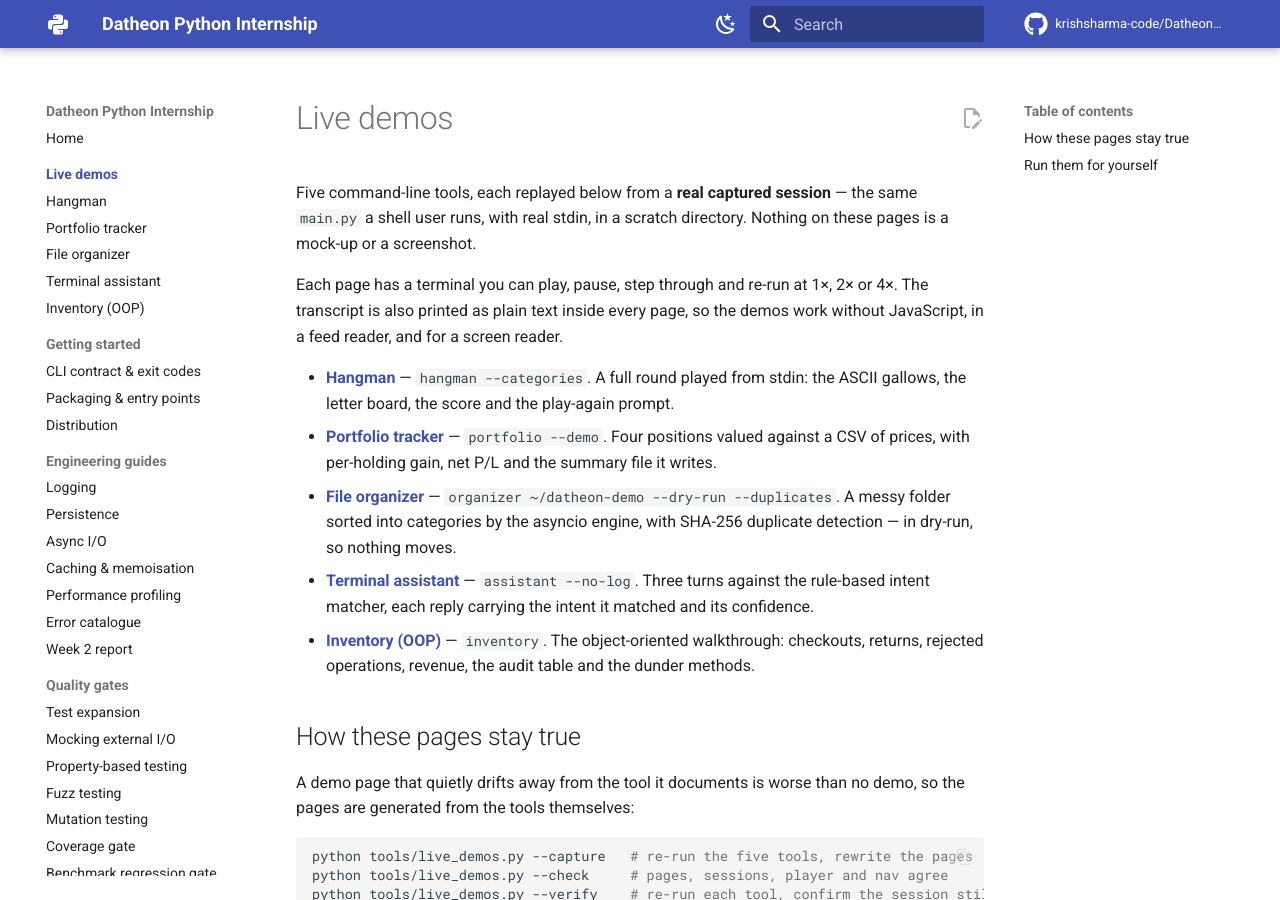
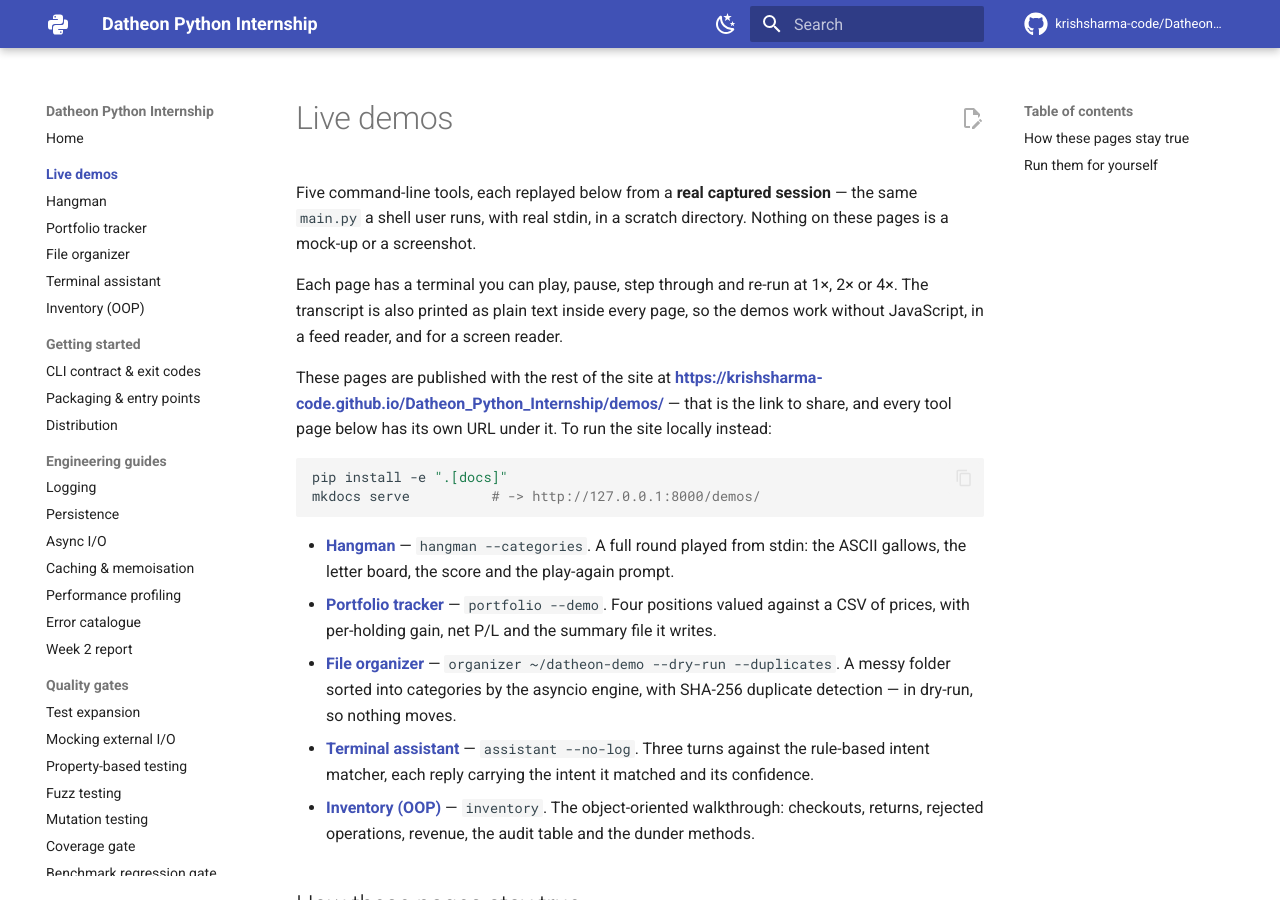
Before and after one commit to krishsharma-code/Datheon_Python_Internship, an MkDocs documentation site: the page built from docs/demos/index.md, in a window 1280 px wide and 900 px high. Built offline with MkDocs 1.6.1 and Material for MkDocs 9.7.7, drawn with Linux system fonts in a browser that asks for light colours; comment, search, counter and statistics services are not loaded.

Commit message:
docs(demos): name the published URL on the demos hub (#34)
Points the hub at the published site and documents the local preview. First Docs run with GitHub Pages enabled, so this also publishes the site.

````diff
--- a/docs/demos/index.md
+++ b/docs/demos/index.md
@@ -7,6 +7,16 @@ Nothing on these pages is a mock-up or a screenshot.
 Each page has a terminal you can play, pause, step through and re-run at 1×, 2×
 or 4×. The transcript is also printed as plain text inside every page, so the
 demos work without JavaScript, in a feed reader, and for a screen reader.
+
+These pages are published with the rest of the site at
+**<https://krishsharma-code.github.io/Datheon_Python_Internship/demos/>** — that
+is the link to share, and every tool page below has its own URL under it. To run
+the site locally instead:
+
+```bash
+pip install -e ".[docs]"
+mkdocs serve          # -> http://127.0.0.1:8000/demos/
+```
 
 - **[Hangman](hangman.md)** — `hangman --categories`. A full round played from
   stdin: the ASCII gallows, the letter board, the score and the play-again
--- a/docs/submission/freeze.json
+++ b/docs/submission/freeze.json
@@ -55,7 +55,7 @@
     "docs/coverage_gate.md": "9d5d4eb40122ec44912efd33d2800f0c3feaf230f30c20f8533a9f4d0391d1f8",
     "docs/demos/assistant.md": "097e07311c3fead18acc6459aa7dafae15dd3bfdf2de4801b6422fe256b34681",
     "docs/demos/hangman.md": "ea73972688b90666e2a5ef821ecab3ebf43d9ce24f1311a77cac8171f761431a",
-    "docs/demos/index.md": "0f1273d04a17903d3b51d9c417868a59ae502c7befb49937911fde95a4557617",
+    "docs/demos/index.md": "07f3beaf9a73a3aba1e2bfab133b3ca2d17041094a90da128a4477bc940008e8",
     "docs/demos/inventory.md": "8f9c6d104f80b53a10c2c197d0b7e254a34314e3661ec8d924c92c7af261c70c",
     "docs/demos/organizer.md": "6bbdce5244dde9552a952781782f0fa21bd8e3393a0f6034d30f456d7f134482",
     "docs/demos/portfolio.md": "29ec78adb163f7a3323250f9531e9955312eaa70d5d49d18cd00e39d072f825c",
````
